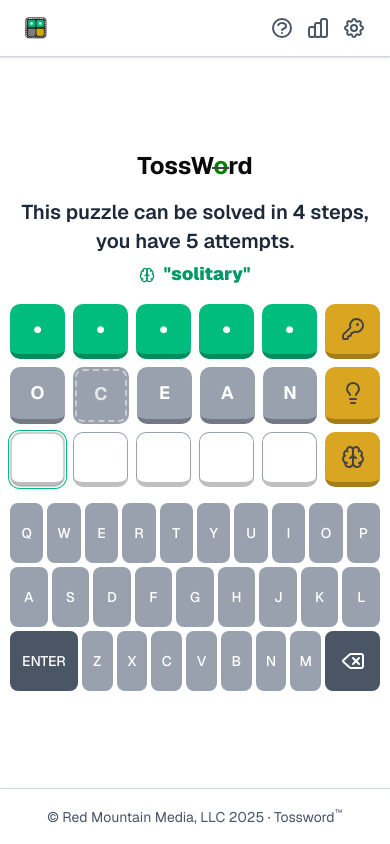
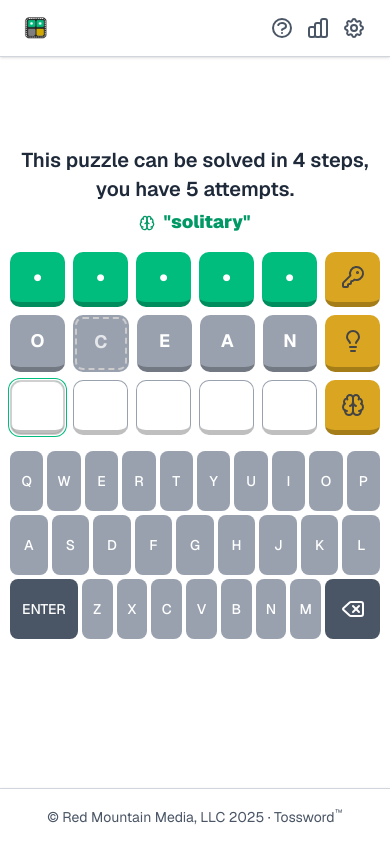
Before and after one commit to eighties8/tossword, a Next.js app: page / in a window 390 px wide. Both pictures are taken after a click on the button "Play". Built offline with nearby package versions, Linux system fonts and the light colour scheme.

Commit message:
Removes logo text on mobile and unsticks the footer on mobile

```diff
--- a/components/TosswordGame.tsx
+++ b/components/TosswordGame.tsx
@@ -1155,9 +1155,9 @@ export default function TosswordGame() {
               {/* Main Puzzle Grid */}
         <div className="flex-1 flex flex-col justify-center items-center pb-14 md:pb-0">
           {/* Mobile-only TOSSWORD title */}
-          <h1 className="logoText splash text-2xl font-bold font-poppins mb-4 md:hidden block">
+          {/* <h1 className="logoText splash text-2xl font-bold font-poppins mb-4 md:hidden block">
           T<span>o</span>ssW<span className="quirk">o</span>rd
-          </h1>
+          </h1> */}
 
           {/* Attempt Counter - Only show when not solved */}
           {!gameState.gameWon && (
@@ -1743,7 +1743,7 @@ export default function TosswordGame() {
           <p className="text-sm text-gray-600 font-inter">© Red Mountain Media, LLC 2025 · Tossword<span className="align-super text-[0.65em]">™</span></p>
         </div>
       </footer> */}
-      <footer className="fixed bottom-0 left-0 right-0 h-14 bg-white text-gray-900 px-6 border-t border-gray-300 shadow-sm md:relative md:h-auto">
+      <footer className="relative md:fixed md:bottom-0 left-0 right-0 h-14 bg-white text-gray-900 px-6 border-t border-gray-300 shadow-sm md:h-auto">
         <div className="max-w-md h-full mx-auto text-center flex items-center justify-center">
           <p className="text-sm text-gray-600 font-inter p-4">
             © Red Mountain Media, LLC 2025 · Tossword<span className="align-super text-[0.65em]">™</span>
```
